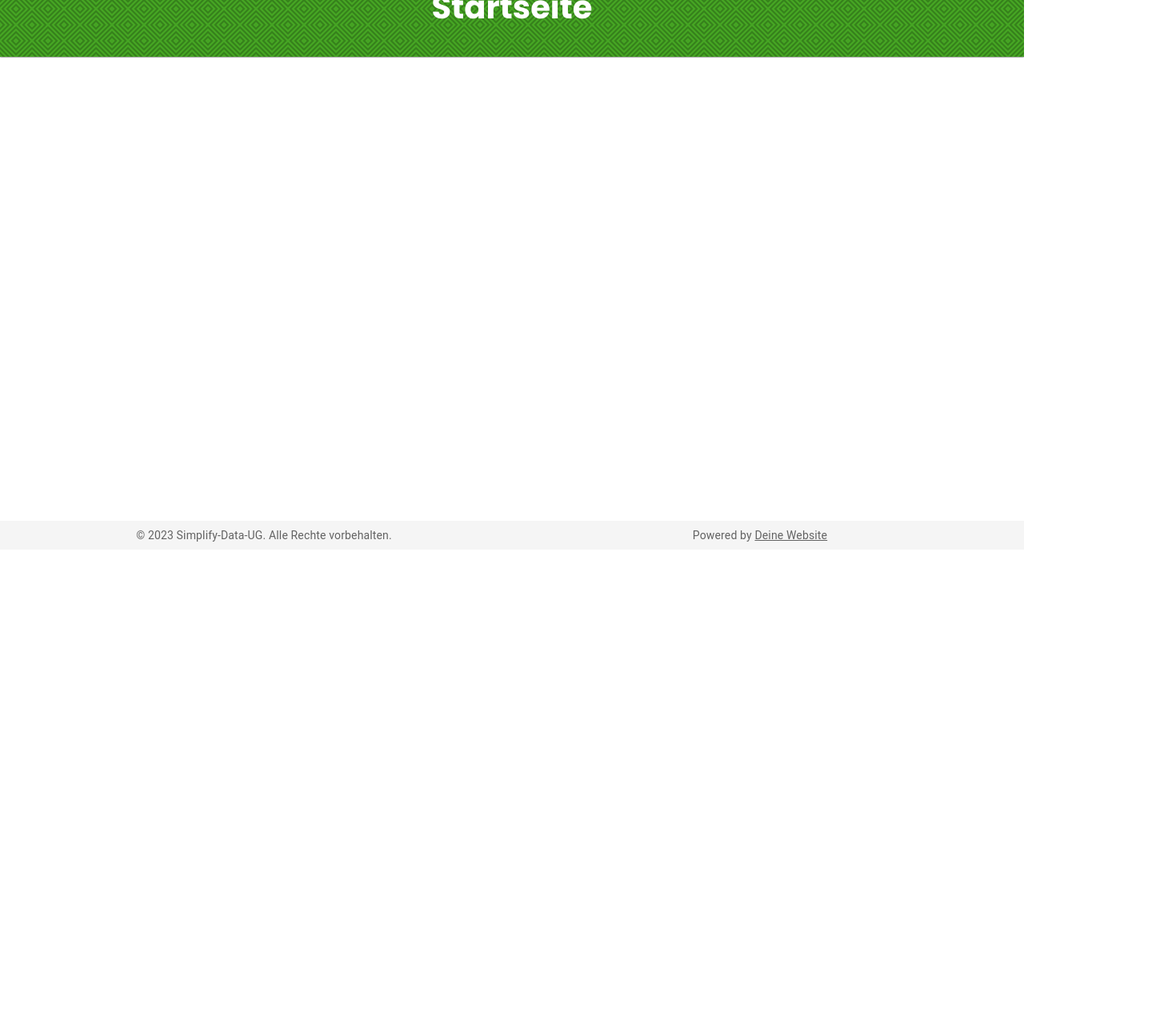
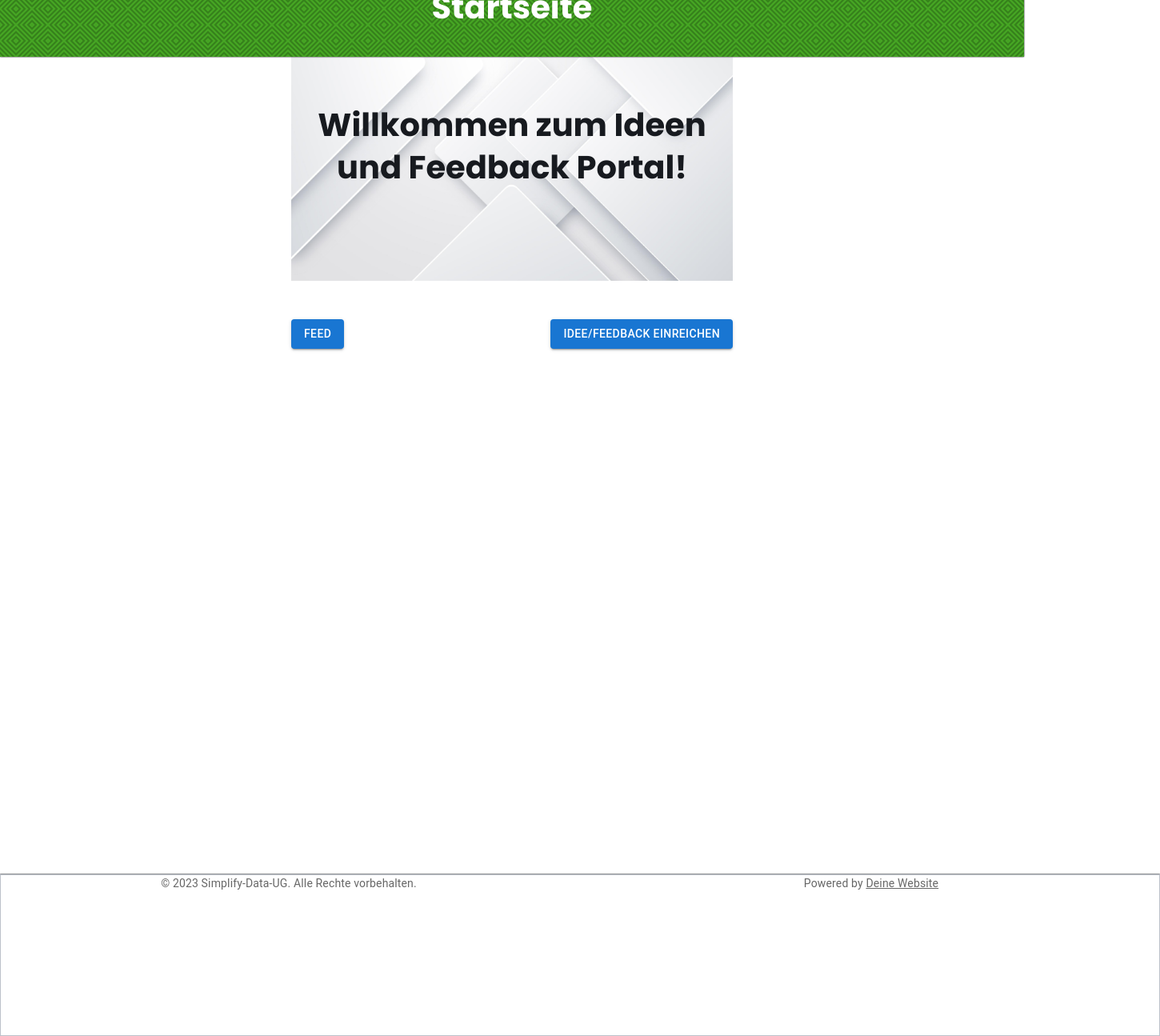
Before and after one commit to Laieb786/web-app-fuer-simplify-data-ug, a React (Create React App) app: page / in a window 1280 px wide. Shown: the part 113-1408 px from the top of the page at 80% size, 1450 px wide, since content can reach past the window. Before the commit the page ends 800 px from the top, so only its background shows below. Built offline with nearby package versions, Linux system fonts and the light colour scheme.

Commit message:
Implementierung Grundstruktur Startseite und Footer

```diff
--- a/src/App.js
+++ b/src/App.js
@@ -3,6 +3,9 @@
 import { BrowserRouter as Router, Route, Routes } from 'react-router-dom';
 
 import StartSeite from './Seiten/StartSeite';
+import Feed from './Seiten/Feed';
+import Einreichen from './Seiten/Einreichen';
+import IhreIdeen from './Seiten/IhreIdeen'
 import HeaderComponent from './Komponenten/HeaderComponent';
 import FooterComponent from './Komponenten/FooterComponent';
 
@@ -20,6 +23,9 @@
 
         <Routes>
           <Route path="/" element={<StartSeite />} />
+          <Route path="/feed" element={<Feed />} />
+          <Route path="/submit" element={<Einreichen/>} />
+          <Route path="/my-ideas" element={<IhreIdeen/>} />
           {/* Weitere Routen für andere Seiten */}
         </Routes>
 
--- a/src/Komponenten/FooterComponent.js
+++ b/src/Komponenten/FooterComponent.js
@@ -4,12 +4,18 @@
 function Footer() {
   return (
     <Box
-      component="footer"
       sx={{
-        py: 1,
-        px: 3,
-        backgroundColor: '#f5f5f5',
-        marginTop: 'auto',
+      position: 'absolute',
+      top: '1206px',
+      left: '0px',
+      width: '1448px',
+      height: '200px',
+      background: '#FFFFFFFF',
+      borderRadius: '0px',
+      borderWidth: '1px',
+      borderColor: '#BCC1CAFF',
+      borderStyle: 'solid',
+      boxShadow: '0px 0px 1px #171a1f, 0px 0px 2px #171a1f',
       }}
     >
       <Grid container justifyContent="center" alignItems="center" spacing={1}>
--- a/src/Seiten/Einreichen.js
+++ b/src/Seiten/Einreichen.js
@@ -0,0 +1,51 @@
+import React from 'react';
+import Container from '@mui/material/Container';
+import Typography from '@mui/material/Typography';
+import Box from '@mui/material/Box';
+import Button from '@mui/material/Button';
+
+function idee_feedback_einreichen() {
+  return (
+    <Container maxWidth="sm">
+      <Box sx={{ my: 4 }}>
+        {/* Hello World! und andere Inhalte */}
+      </Box>
+
+      <div
+        className="rectangle"
+        style={{
+          position: 'absolute',
+          top: '64px', // Adjust this value based on your header height
+          left: '0px',
+          width: '100%',
+          height: '120px',
+          background:`repeating-linear-gradient( 45deg,#0000 calc(-650%/13) calc(50%/13),rgba(0, 0, 0, 0.2) 0 calc(100%/13),#0000 0 calc(150%/13),rgba(0, 0, 0, 0.2) 0 calc(200%/13),#0000 0 calc(250%/13),rgba(0, 0, 0, 0.2) 0 calc(300%/13)),repeating-linear-gradient( 45deg,#0000 calc(-650%/13) calc(50%/13),rgba(0, 0, 0, 0.2) 0 calc(100%/13),#0000 0 calc(150%/13),rgba(0, 0, 0, 0.2) 0 calc(200%/13),#0000 0 calc(250%/13),rgba(0, 0, 0, 0.2) 0 calc(300%/13)) 20px 20px,repeating-linear-gradient(-45deg,#0000 calc(-650%/13) calc(50%/13),rgba(0, 0, 0, 0.2) 0 calc(100%/13),#0000 0 calc(150%/13),rgba(0, 0, 0, 0.2) 0 calc(200%/13),#0000 0 calc(250%/13),rgba(0, 0, 0, 0.2) 0 calc(300%/13)),repeating-linear-gradient(-45deg,#0000 calc(-650%/13) calc(50%/13),rgba(0, 0, 0, 0.2) 0 calc(100%/13),#0000 0 calc(150%/13),rgba(0, 0, 0, 0.2) 0 calc(200%/13),#0000 0 calc(250%/13),rgba(0, 0, 0, 0.2) 0 calc(300%/13)) 20px 20px #45A423FF`,
+          backgroundSize: '40px 40px',
+          borderRadius: '1px', //Hier kann man die Eckenformen ändern
+          boxShadow: '0px 0px 1px #171a1f, 0px 0px 2px #171a1f',
+        }}
+      >
+        <link
+          href="https://fonts.googleapis.com/css2?family=Poppins:wght@400;500;700&display=swap"
+          rel="stylesheet"
+        />
+        <Typography
+          variant="h5"
+          component="div"
+          sx={{
+            fontFamily: 'Poppins',
+            textAlign: 'center',
+            color: 'white',
+            paddingTop: '32px', // Adjust this value to vertically center the text
+            fontSize: '40px', // Schriftgröße
+            fontWeight: 'bold', // Fontgewicht fett (bold)
+          }}
+        >
+          Idee/Feedback einreichen
+        </Typography>
+      </div>
+    </Container>
+  );
+}
+
+export default idee_feedback_einreichen;
--- a/src/Seiten/Feed.js
+++ b/src/Seiten/Feed.js
@@ -0,0 +1,51 @@
+import React from 'react';
+import Container from '@mui/material/Container';
+import Typography from '@mui/material/Typography';
+import Box from '@mui/material/Box';
+import Button from '@mui/material/Button';
+
+function feed() {
+  return (
+    <Container maxWidth="sm">
+      <Box sx={{ my: 4 }}>
+        {/* Hello World! und andere Inhalte */}
+      </Box>
+
+      <div
+        className="rectangle"
+        style={{
+          position: 'absolute',
+          top: '64px', // Adjust this value based on your header height
+          left: '0px',
+          width: '100%',
+          height: '120px',
+          background:`repeating-linear-gradient( 45deg,#0000 calc(-650%/13) calc(50%/13),rgba(0, 0, 0, 0.2) 0 calc(100%/13),#0000 0 calc(150%/13),rgba(0, 0, 0, 0.2) 0 calc(200%/13),#0000 0 calc(250%/13),rgba(0, 0, 0, 0.2) 0 calc(300%/13)),repeating-linear-gradient( 45deg,#0000 calc(-650%/13) calc(50%/13),rgba(0, 0, 0, 0.2) 0 calc(100%/13),#0000 0 calc(150%/13),rgba(0, 0, 0, 0.2) 0 calc(200%/13),#0000 0 calc(250%/13),rgba(0, 0, 0, 0.2) 0 calc(300%/13)) 20px 20px,repeating-linear-gradient(-45deg,#0000 calc(-650%/13) calc(50%/13),rgba(0, 0, 0, 0.2) 0 calc(100%/13),#0000 0 calc(150%/13),rgba(0, 0, 0, 0.2) 0 calc(200%/13),#0000 0 calc(250%/13),rgba(0, 0, 0, 0.2) 0 calc(300%/13)),repeating-linear-gradient(-45deg,#0000 calc(-650%/13) calc(50%/13),rgba(0, 0, 0, 0.2) 0 calc(100%/13),#0000 0 calc(150%/13),rgba(0, 0, 0, 0.2) 0 calc(200%/13),#0000 0 calc(250%/13),rgba(0, 0, 0, 0.2) 0 calc(300%/13)) 20px 20px #45A423FF`,
+          backgroundSize: '40px 40px',
+          borderRadius: '1px', //Hier kann man die Eckenformen ändern
+          boxShadow: '0px 0px 1px #171a1f, 0px 0px 2px #171a1f',
+        }}
+      >
+        <link
+          href="https://fonts.googleapis.com/css2?family=Poppins:wght@400;500;700&display=swap"
+          rel="stylesheet"
+        />
+        <Typography
+          variant="h5"
+          component="div"
+          sx={{
+            fontFamily: 'Poppins',
+            textAlign: 'center',
+            color: 'white',
+            paddingTop: '32px', // Adjust this value to vertically center the text
+            fontSize: '40px', // Schriftgröße
+            fontWeight: 'bold', // Fontgewicht fett (bold)
+          }}
+        >
+          Feed
+        </Typography>
+      </div>
+    </Container>
+  );
+}
+
+export default feed;
--- a/src/Seiten/IhreIdeen.js
+++ b/src/Seiten/IhreIdeen.js
@@ -0,0 +1,51 @@
+import React from 'react';
+import Container from '@mui/material/Container';
+import Typography from '@mui/material/Typography';
+import Box from '@mui/material/Box';
+import Button from '@mui/material/Button';
+
+function ideen_feedback_übersicht() {
+  return (
+    <Container maxWidth="sm">
+      <Box sx={{ my: 4 }}>
+        {/* Hello World! und andere Inhalte */}
+      </Box>
+
+      <div
+        className="rectangle"
+        style={{
+          position: 'absolute',
+          top: '64px', // Adjust this value based on your header height
+          left: '0px',
+          width: '100%',
+          height: '120px',
+          background:`repeating-linear-gradient( 45deg,#0000 calc(-650%/13) calc(50%/13),rgba(0, 0, 0, 0.2) 0 calc(100%/13),#0000 0 calc(150%/13),rgba(0, 0, 0, 0.2) 0 calc(200%/13),#0000 0 calc(250%/13),rgba(0, 0, 0, 0.2) 0 calc(300%/13)),repeating-linear-gradient( 45deg,#0000 calc(-650%/13) calc(50%/13),rgba(0, 0, 0, 0.2) 0 calc(100%/13),#0000 0 calc(150%/13),rgba(0, 0, 0, 0.2) 0 calc(200%/13),#0000 0 calc(250%/13),rgba(0, 0, 0, 0.2) 0 calc(300%/13)) 20px 20px,repeating-linear-gradient(-45deg,#0000 calc(-650%/13) calc(50%/13),rgba(0, 0, 0, 0.2) 0 calc(100%/13),#0000 0 calc(150%/13),rgba(0, 0, 0, 0.2) 0 calc(200%/13),#0000 0 calc(250%/13),rgba(0, 0, 0, 0.2) 0 calc(300%/13)),repeating-linear-gradient(-45deg,#0000 calc(-650%/13) calc(50%/13),rgba(0, 0, 0, 0.2) 0 calc(100%/13),#0000 0 calc(150%/13),rgba(0, 0, 0, 0.2) 0 calc(200%/13),#0000 0 calc(250%/13),rgba(0, 0, 0, 0.2) 0 calc(300%/13)) 20px 20px #45A423FF`,
+          backgroundSize: '40px 40px',
+          borderRadius: '1px', //Hier kann man die Eckenformen ändern
+          boxShadow: '0px 0px 1px #171a1f, 0px 0px 2px #171a1f',
+        }}
+      >
+        <link
+          href="https://fonts.googleapis.com/css2?family=Poppins:wght@400;500;700&display=swap"
+          rel="stylesheet"
+        />
+        <Typography
+          variant="h5"
+          component="div"
+          sx={{
+            fontFamily: 'Poppins',
+            textAlign: 'center',
+            color: 'white',
+            paddingTop: '32px', // Adjust this value to vertically center the text
+            fontSize: '40px', // Schriftgröße
+            fontWeight: 'bold', // Fontgewicht fett (bold)
+          }}
+        >
+          Meine Ideen/Feedbacks
+        </Typography>
+      </div>
+    </Container>
+  );
+}
+
+export default ideen_feedback_übersicht;
--- a/src/Seiten/StartSeite.js
+++ b/src/Seiten/StartSeite.js
@@ -3,12 +3,74 @@
 import Typography from '@mui/material/Typography';
 import Box from '@mui/material/Box';
 import Button from '@mui/material/Button';
+import background from '../Grafiken/background.jpg'
 
 function startseite() {
   return (
     <Container maxWidth="sm">
       <Box sx={{ my: 4 }}>
-        {/* Hello World! und andere Inhalte */}
+        <Box
+          sx={{
+            position: 'relative',
+            height: '400px', // Höhe des Bildblocks anpassen
+            overflow: 'hidden',
+          }}
+        >
+          <img
+            src={background}
+            alt="Hintergrundbild"
+            style={{
+              width: '100%',
+              objectFit: 'cover',
+              objectPosition: 'center top',
+            }}
+          />
+
+          <Box
+            sx={{
+              position: 'absolute',
+              top: '50%',
+              left: '50%',
+              transform: 'translate(-50%, -50%)',
+              textAlign: 'center',
+              width: '100%',
+              color: '#171A1F',
+            }}
+          >
+            <link
+              href="https://fonts.googleapis.com/css2?family=Poppins:wght@400;500;700&display=swap"
+              rel="stylesheet"
+            />
+            <Typography
+              variant="h5"
+              component="div"
+              sx={{
+                fontFamily: 'Poppins',
+                fontSize: '40px',
+                fontWeight: 'bold',
+              }}
+            >
+              Willkommen zum Ideen und Feedback Portal!
+            </Typography>
+          </Box>
+        </Box>
+
+        {/* Navigationen zu den einzelnen Seiten */}
+        <Box
+          sx={{
+            display: 'flex',
+            justifyContent: 'space-between',
+            marginTop: '16px',
+          }}
+        >
+          <Button variant="contained" color="primary" href="/feed">
+            Feed
+          </Button>
+          <Button variant="contained" color="primary" href="/submit">
+            Idee/Feedback einreichen
+          </Button>
+          {/* Weitere Buttons für andere Seiten hinzufügen */}
+        </Box>
       </Box>
 
       <div
```
Also changed, not shown: src/Grafiken/background.jpg (added).
